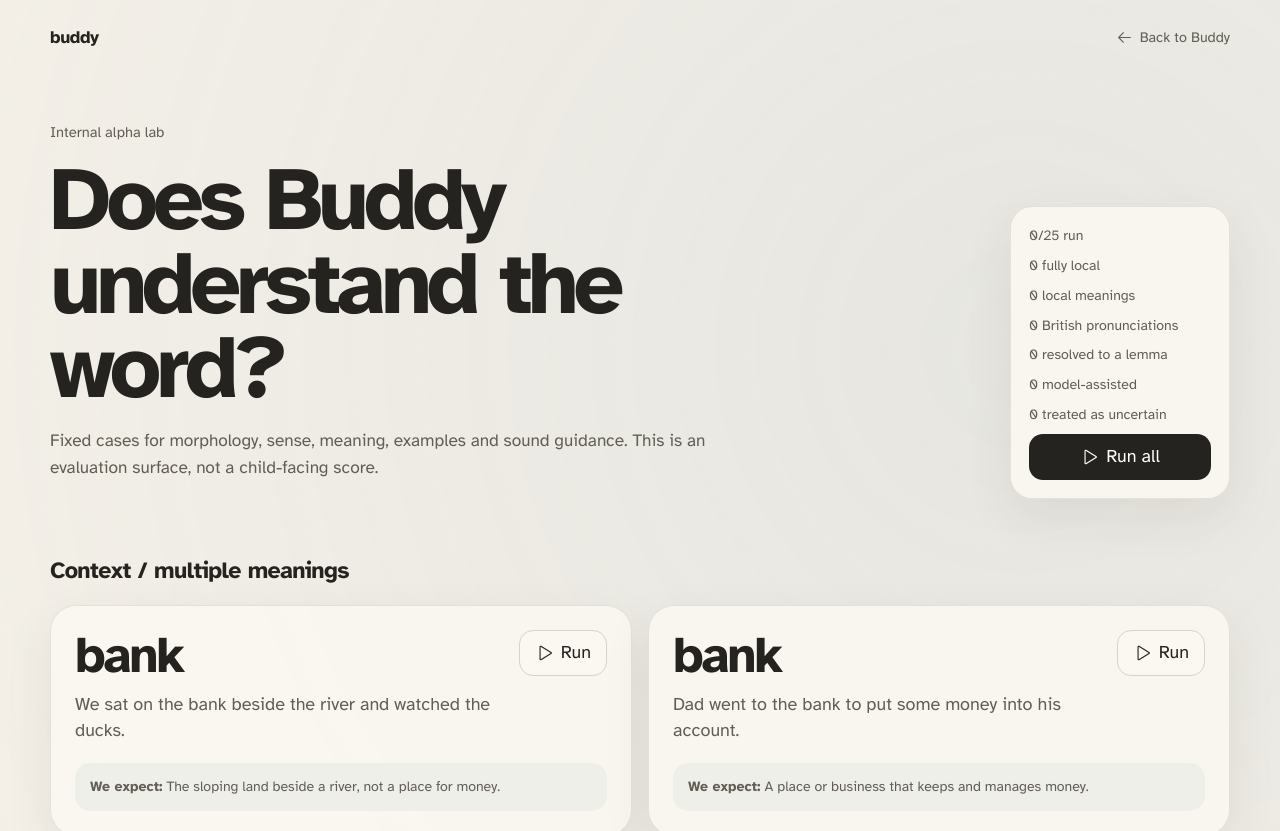
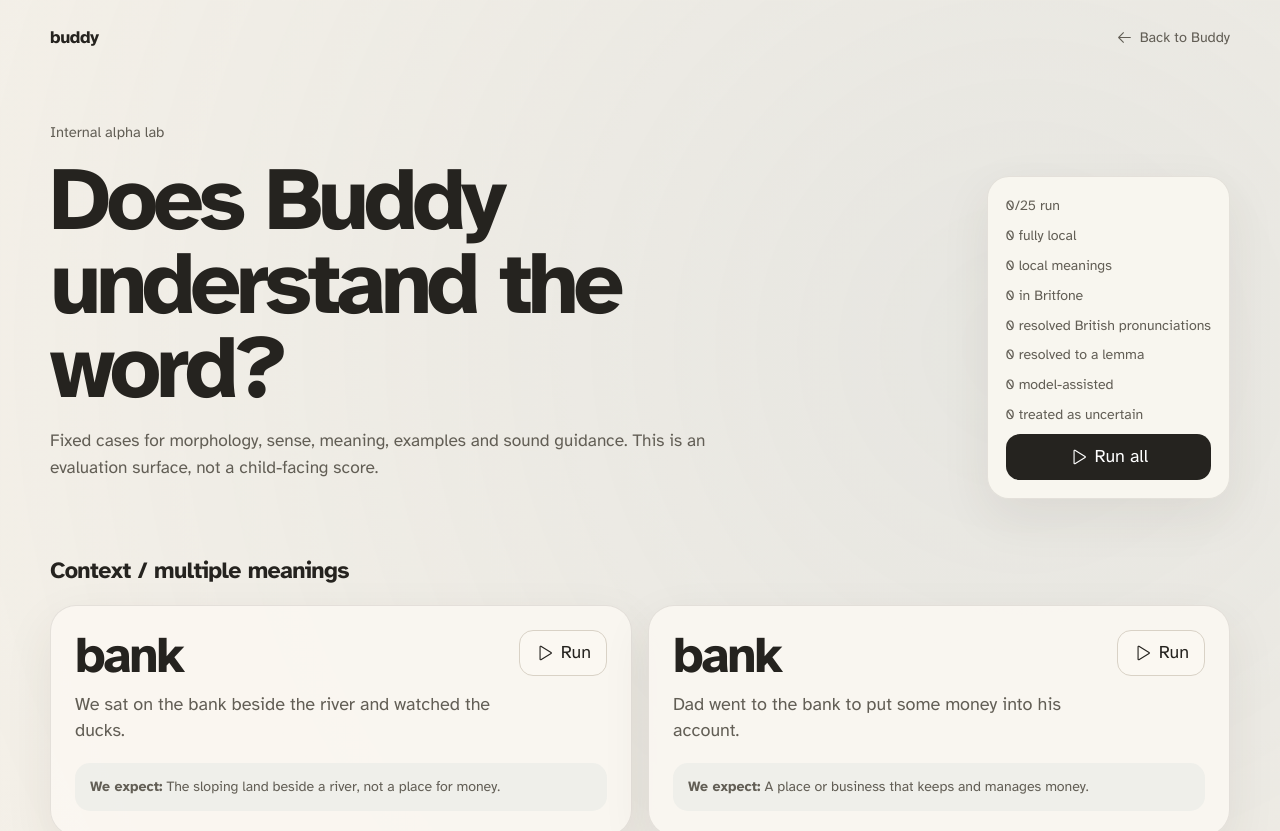
Before and after one commit to tomcwxyz/buddy, a Next.js app: page /lab/words in a window 1280 px wide. Shown: the top 831 px of the page. Built offline with nearby package versions, Linux system fonts and the light colour scheme.

Commit message:
Show full Britfone coverage in word lab

```diff
--- a/components/WordEvaluationLab.tsx
+++ b/components/WordEvaluationLab.tsx
@@ -44,8 +44,11 @@ type WordResult = {
     surfaceEntryHit: boolean;
     surfaceLexicalHit: boolean;
     surfacePronunciationHit: boolean;
+    surfaceBritfoneHit: boolean;
+    surfaceBritfoneVariants: number;
     lemmaEntryHit: boolean | null;
     lemmaLexicalHit: boolean | null;
+    lemmaBritfoneHit: boolean | null;
     remoteFallback: boolean;
     pronunciationSource: string | null;
   } | null;
@@ -125,6 +128,8 @@ export function WordEvaluationLab() {
     state.result?.corpus?.surfaceLexicalHit || state.result?.corpus?.lemmaLexicalHit,
   )).length;
   const britishPronunciations = ready.filter((state) => state.result?.corpus?.surfacePronunciationHit).length;
+  const britfoneCoverage = ready.filter((state) => state.result?.corpus?.surfaceBritfoneHit).length;
+  const ambiguousBritfone = ready.filter((state) => (state.result?.corpus?.surfaceBritfoneVariants ?? 0) > 1).length;
   const offlineReady = ready.filter((state) => state.result?.corpus && !state.result.corpus.remoteFallback).length;
 
   return (
@@ -141,7 +146,9 @@ export function WordEvaluationLab() {
           <span>{ready.length}/{WORD_EVAL_CASES.length} run</span>
           <span>{offlineReady} fully local</span>
           <span>{localMeanings} local meanings</span>
-          <span>{britishPronunciations} British pronunciations</span>
+          <span>{britfoneCoverage} in Britfone</span>
+          <span>{britishPronunciations} resolved British pronunciations</span>
+          {ambiguousBritfone > 0 && <span>{ambiguousBritfone} pronunciation variants need resolving</span>}
           <span>{lemmatised} resolved to a lemma</span>
           <span>{modelCalls} model-assisted</span>
           <span>{unrecognised} treated as uncertain</span>
@@ -245,6 +252,9 @@ export function WordEvaluationLab() {
                         {result.corpus && <span>corpus: {result.corpus.version} ({result.corpus.locale})</span>}
                         {result.corpus?.surfaceLexicalHit && <span>local surface meaning: yes</span>}
                         {result.corpus?.lemmaLexicalHit && <span>local lemma meaning: yes</span>}
+                        {result.corpus?.surfaceBritfoneHit && (
+                          <span>Britfone runtime: {result.corpus.surfaceBritfoneVariants} variant{result.corpus.surfaceBritfoneVariants === 1 ? "" : "s"}</span>
+                        )}
                         {result.corpus?.surfacePronunciationHit && (
                           <span>British pronunciation: {result.corpus.pronunciationSource ?? "local"}</span>
                         )}
```
